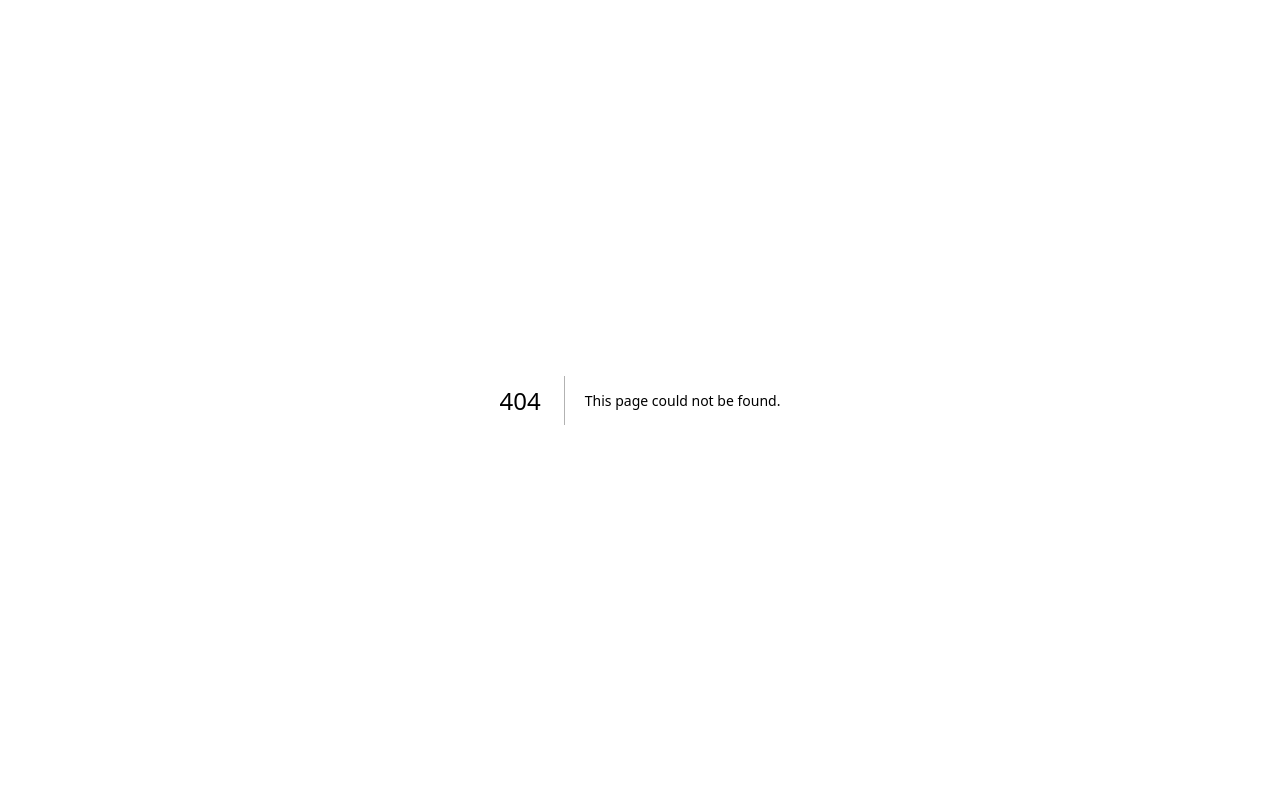
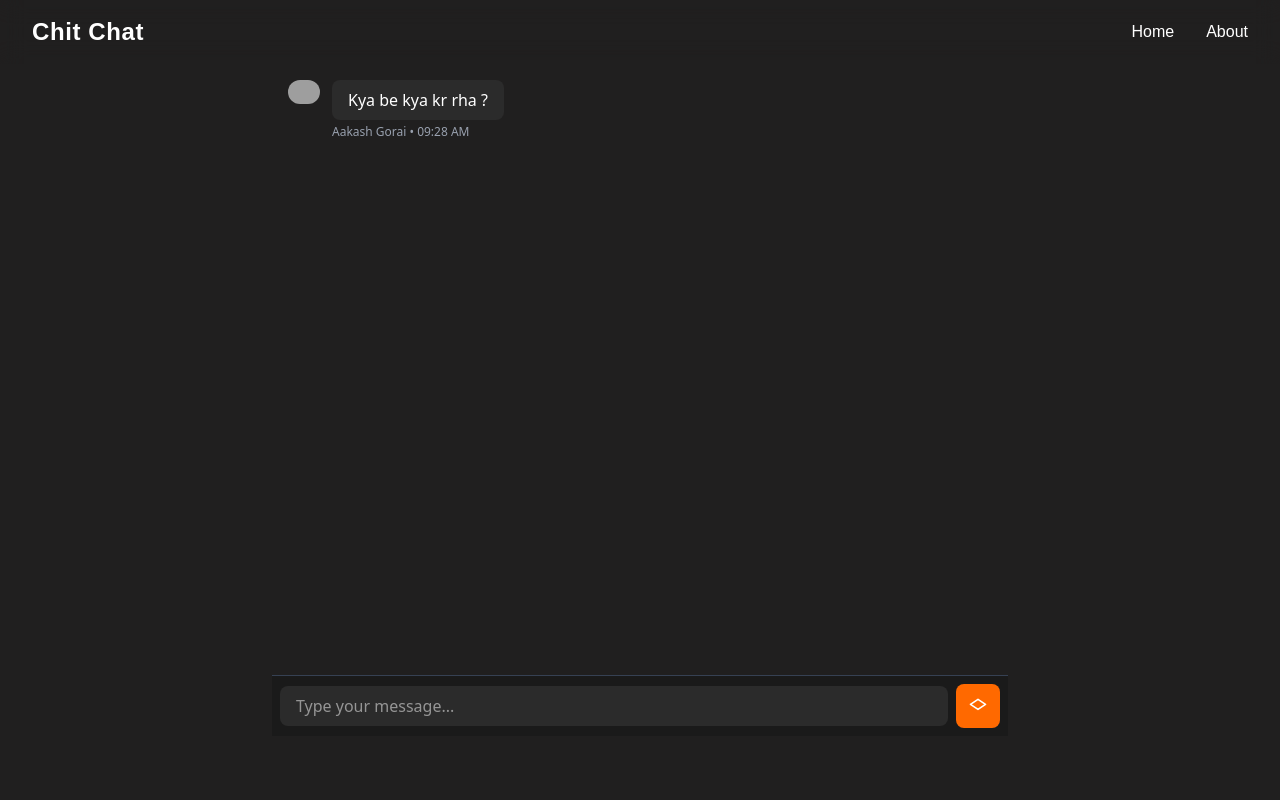
Before and after one commit to icodervivek/chit-chat-persona, a Next.js app: page /persona/aakash in a window 1280 px wide. Before the commit this address had no page. Shown: the top 800 px of the page. Built offline with nearby package versions, Linux system fonts and the light colour scheme; grey boxes are pictures that could not be loaded.

Commit message:
feat: updated one more persona

```diff
--- /dev/null
+++ b/src/app/persona/aakash/layout.tsx
@@ -0,0 +1,16 @@
+import Footer from "@/app/components/Footer";
+import Navbar from "@/app/components/navbar";
+
+export default function RootLayout({
+  children,
+}: Readonly<{
+  children: React.ReactNode;
+}>) {
+  return (
+    <>
+      <Navbar />
+      {children}
+      <Footer />
+    </>
+  );
+}
--- /dev/null
+++ b/src/app/persona/aakash/page.tsx
@@ -0,0 +1,192 @@
+"use client";
+
+import Image from "next/image";
+import { useState, useEffect, useRef } from "react";
+
+export default function Aakash() {
+  const [message, setMessage] = useState("");
+  const [chat, setChat] = useState([]);
+  const [isTyping, setIsTyping] = useState(false);
+
+  const chatContainerRef = useRef(null);
+
+  const aakashImg =
+    "https://encrypted-tbn0.gstatic.com/images?q=tbn:ANd9GcS8D9UgsyRNSDgzQAexoQoZKtG84s9qiQQkIVeuOtEUpQXmEmPCUStrCRU&s=10";
+
+  // Add default message from aakash on first load
+  useEffect(() => {
+    setChat([
+      {
+        sender: "aakash",
+        text: "Kya be kya kr rha ?",
+        time: new Date().toLocaleTimeString([], {
+          hour: "2-digit",
+          minute: "2-digit",
+        }),
+      },
+    ]);
+  }, []);
+
+  // Scroll chat container to bottom when new messages arrive
+  useEffect(() => {
+    if (chatContainerRef.current) {
+      chatContainerRef.current.scrollTop = chatContainerRef.current.scrollHeight;
+    }
+  }, [chat, isTyping]);
+
+  const handleSend = async () => {
+    if (!message.trim()) return;
+
+    setChat((prev) => [...prev, { sender: "user", text: message }]);
+    const currentMessage = message;
+    setMessage("");
+    setIsTyping(true);
+
+    try {
+      const res = await fetch("/api/aakash", {
+        method: "POST",
+        headers: { "Content-Type": "application/json" },
+        body: JSON.stringify({ message: currentMessage }),
+      });
+
+      const data = await res.json();
+
+      setIsTyping(false);
+      setChat((prev) => [
+        ...prev,
+        {
+          sender: "aakash",
+          text: data.reply,
+          time: new Date().toLocaleTimeString([], {
+            hour: "2-digit",
+            minute: "2-digit",
+          }),
+        },
+      ]);
+    } catch (error) {
+      console.error("Error fetching AI response:", error);
+      setIsTyping(false);
+    }
+  };
+
+  return (
+    <div className="font-sans min-h-screen text-white relative isolation-isolate overflow-hidden">
+      <main className="pt-16 px-4 max-w-3xl mx-auto flex flex-col h-[calc(100vh-4rem)]">
+        {/* Chat container with scrollbar */}
+        <div
+          ref={chatContainerRef}
+          className="flex-1 overflow-y-auto space-y-6 p-4 rounded-2xl mb-3"
+        >
+          {chat.map((c, i) => (
+            <div
+              key={i}
+              className={`flex flex-col ${
+                c.sender === "user" ? "items-end" : "items-start"
+              }`}
+            >
+              <div className="flex items-start gap-3">
+                {c.sender === "aakash" && (
+                  <Image
+                    src={aakashImg}
+                    alt="Aakash Gorai"
+                    width={32}
+                    height={32}
+                    className="rounded-full object-cover"
+                  />
+                )}
+                <div
+                  className={`px-4 py-2 rounded-lg ${
+                    c.sender === "user"
+                      ? "bg-orange-500 text-white"
+                      : "bg-[#2b2b2b] text-white"
+                  }`}
+                >
+                  {c.text}
+                </div>
+              </div>
+              {c.sender === "aakash" && (
+                <span className="text-xs text-gray-400 ml-11 mt-1">
+                  Aakash Gorai • {c.time}
+                </span>
+              )}
+            </div>
+          ))}
+
+          {isTyping && (
+            <div className="flex items-start gap-3">
+              <Image
+                src={aakashImg}
+                alt="Aakash Gorai"
+                width={32}
+                height={32}
+                className="rounded-full object-cover"
+              />
+              <div className="px-4 py-2 rounded-lg bg-[#2b2b2b] text-white flex items-center gap-1">
+                <span className="typing-dot animate-bounce delay-[0ms]">•</span>
+                <span className="typing-dot animate-bounce delay-[150ms]">•</span>
+                <span className="typing-dot animate-bounce delay-[300ms]">•</span>
+              </div>
+            </div>
+          )}
+        </div>
+
+        {/* Message input */}
+        <div className="flex items-center gap-2 p-2 border-t border-gray-700 bg-[#1a1a1a]">
+          <input
+            value={message}
+            onChange={(e) => setMessage(e.target.value)}
+            placeholder="Type your message..."
+            className="flex-1 px-4 py-2 rounded-lg bg-[#2b2b2b] text-white focus:outline-none"
+            onKeyDown={(e) => e.key === "Enter" && handleSend()}
+          />
+          <button
+            onClick={handleSend}
+            className="p-3 rounded-lg bg-orange-500 hover:bg-orange-600 transition-colors"
+          >
+            <svg
+              xmlns="http://www.w3.org/2000/svg"
+              className="w-5 h-5"
+              fill="none"
+              viewBox="0 0 24 24"
+              stroke="currentColor"
+            >
+              <path
+                strokeLinecap="round"
+                strokeLinejoin="round"
+                strokeWidth={2}
+                d="M3 10l9-6 9 6-9 6-9-6z"
+              />
+            </svg>
+          </button>
+        </div>
+      </main>
+
+      <style jsx>{`
+        .typing-dot {
+          font-size: 1.5rem;
+          line-height: 1;
+        }
+        .animate-bounce {
+          animation: bounce 0.6s infinite;
+        }
+        @keyframes bounce {
+          0%, 80%, 100% {
+            transform: scale(0);
+          }
+          40% {
+            transform: scale(1);
+          }
+        }
+        .delay-[0ms] {
+          animation-delay: 0ms;
+        }
+        .delay-[150ms] {
+          animation-delay: 150ms;
+        }
+        .delay-[300ms] {
+          animation-delay: 300ms;
+        }
+      `}</style>
+    </div>
+  );
+}
```
Also changed, not shown: src/app/api/aakash/route.js (renamed from src/app/persona/api/aakash/route.js).
